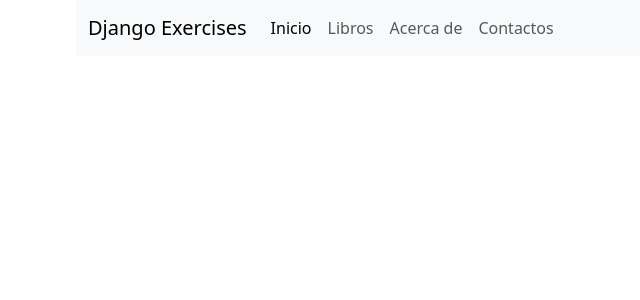
After one commit to armincano/fullstack-python-web-dev, a Django app: page /navbar/ in a window 1280 px wide. The commit adds this page. Shown: the top 300 px of the page, without its empty margins (6-646 px from the left). Run offline with Django 5.2, Linux system fonts and the light colour scheme.

Commit message:
feat: add navbar exercise

```diff
--- a/m6-django/exercise/exercise/settings.py
+++ b/m6-django/exercise/exercise/settings.py
@@ -55,7 +55,8 @@ ROOT_URLCONF = 'exercise.urls'
 TEMPLATES = [
     {
         'BACKEND': 'django.template.backends.django.DjangoTemplates',
-        'DIRS': [],
+        'DIRS': [
+            BASE_DIR / "templates/",],
         'APP_DIRS': True,
         'OPTIONS': {
             'context_processors': [
--- a/m6-django/exercise/exercise/urls.py
+++ b/m6-django/exercise/exercise/urls.py
@@ -16,8 +16,11 @@ Including another URLconf
 """
 from django.contrib import admin
 from django.urls import path, include
+from . import views
 
 urlpatterns = [
     path('admin/', admin.site.urls),
-    path('palindrome/', include("palindrome.urls"))
+    path('palindrome/', include("palindrome.urls")),
+    path('', views.home),
+    path('navbar/', views.navbar)
 ]
--- /dev/null
+++ b/m6-django/exercise/exercise/views.py
@@ -0,0 +1,7 @@
+from django.shortcuts import render
+
+def home(request):
+    return render(request, "../templates/home.html")
+
+def navbar(request):
+    return render(request, "../templates/navbar.html")
--- a/m6-django/exercise/palindrome/templates/palindrome/home.html
+++ b/m6-django/exercise/palindrome/templates/palindrome/home.html
@@ -1,2 +1,5 @@
+{% extends "base.html" %}
+{% block page_content %}
 <h1>Welcome to IS A PALINDROME?</h1>
 <p>Write an endpoint parameter to check if is a palindrome. This happens in views.py</p>
+{% endblock page_content %}
--- a/m6-django/exercise/palindrome/templates/palindrome/is_palindrome.html
+++ b/m6-django/exercise/palindrome/templates/palindrome/is_palindrome.html
@@ -1,6 +1,9 @@
+{% extends "base.html" %}
+{% block page_content %}
 <h1>{{word}}</h1>
 {% if is_palindrome %}
     <h2>{{ word }} is a palindrome!</h2>
 {% else %}
     <h2>{{ word }} is not a palindrome.</h2>
 {% endif %}
+{% endblock page_content %}
--- /dev/null
+++ b/m6-django/exercise/requirements.txt
@@ -0,0 +1,3 @@
+asgiref==3.8.1
+Django==5.1.1
+sqlparse==0.5.1
--- /dev/null
+++ b/m6-django/exercise/templates/base.html
@@ -0,0 +1,11 @@
+<!DOCTYPE html>
+<html lang="en">
+<head>
+    <meta charset="utf-8">
+    <title>{% block title %}My Django Exercises{% endblock title %}</title>
+    <link href="https://cdn.jsdelivr.net/npm/bootstrap@5.3.3/dist/css/bootstrap.min.css" rel="stylesheet" integrity="sha384-QWTKZyjpPEjISv5WaRU9OFeRpok6YctnYmDr5pNlyT2bRjXh0JMhjY6hW+ALEwIH" crossorigin="anonymous">
+</head>
+<body class="container">
+{% block page_content %}{% endblock page_content %}
+</body>
+</html>
--- /dev/null
+++ b/m6-django/exercise/templates/home.html
@@ -0,0 +1,4 @@
+{% extends "base.html" %}
+{% block page_content %}
+<h1>Welcome to my Django Exercises</h1>
+{% endblock page_content %}
--- /dev/null
+++ b/m6-django/exercise/templates/navbar.html
@@ -0,0 +1,27 @@
+{% extends "base.html" %}
+{% block page_content %}
+<nav class="navbar navbar-expand-lg bg-body-tertiary">
+    <div class="container-fluid">
+      <a class="navbar-brand" href="#">Django Exercises</a>
+      <button class="navbar-toggler" type="button" data-bs-toggle="collapse" data-bs-target="#navbarSupportedContent" aria-controls="navbarSupportedContent" aria-expanded="false" aria-label="Toggle navigation">
+        <span class="navbar-toggler-icon"></span>
+      </button>
+      <div class="collapse navbar-collapse" id="navbarSupportedContent">
+        <ul class="navbar-nav me-auto mb-2 mb-lg-0">
+          <li class="nav-item">
+            <a class="nav-link active" aria-current="page" href="#">Inicio</a>
+          </li>
+          <li class="nav-item">
+            <a class="nav-link" href="#">Libros</a>
+          </li>
+          <li class="nav-item">
+            <a class="nav-link" href="#">Acerca de</a>
+          </li>
+          <li class="nav-item">
+            <a class="nav-link" href="#">Contactos</a>
+          </li>
+        </ul>
+      </div>
+    </div>
+  </nav>
+{% endblock page_content %}
```
